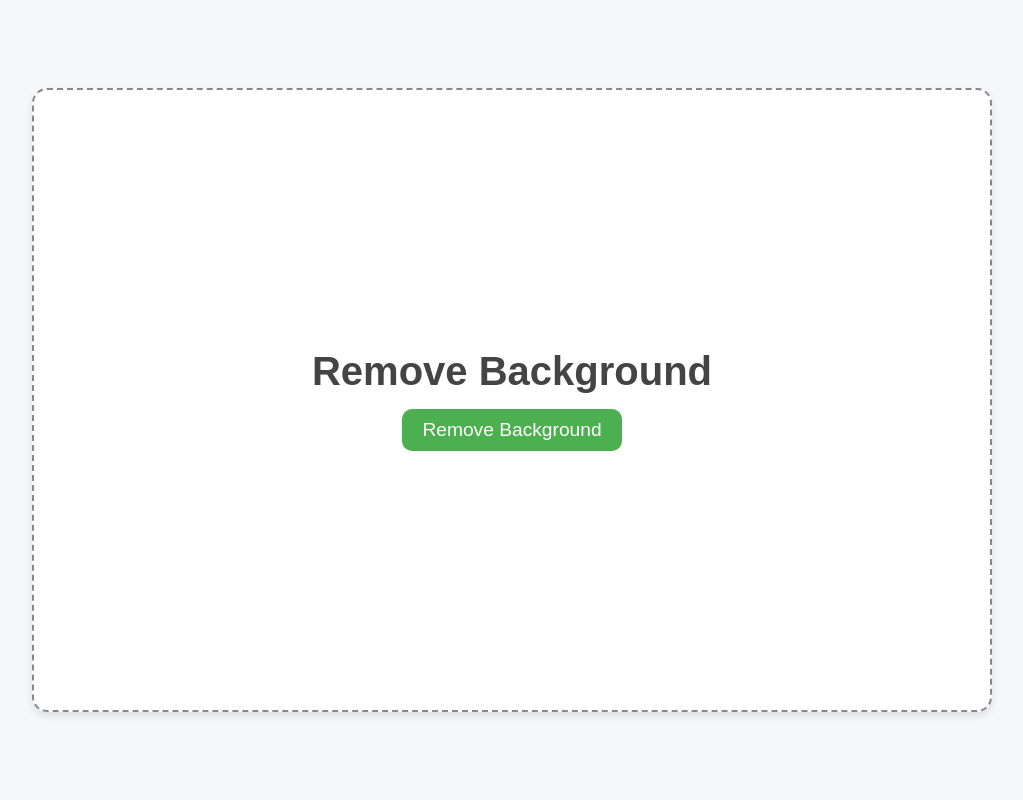
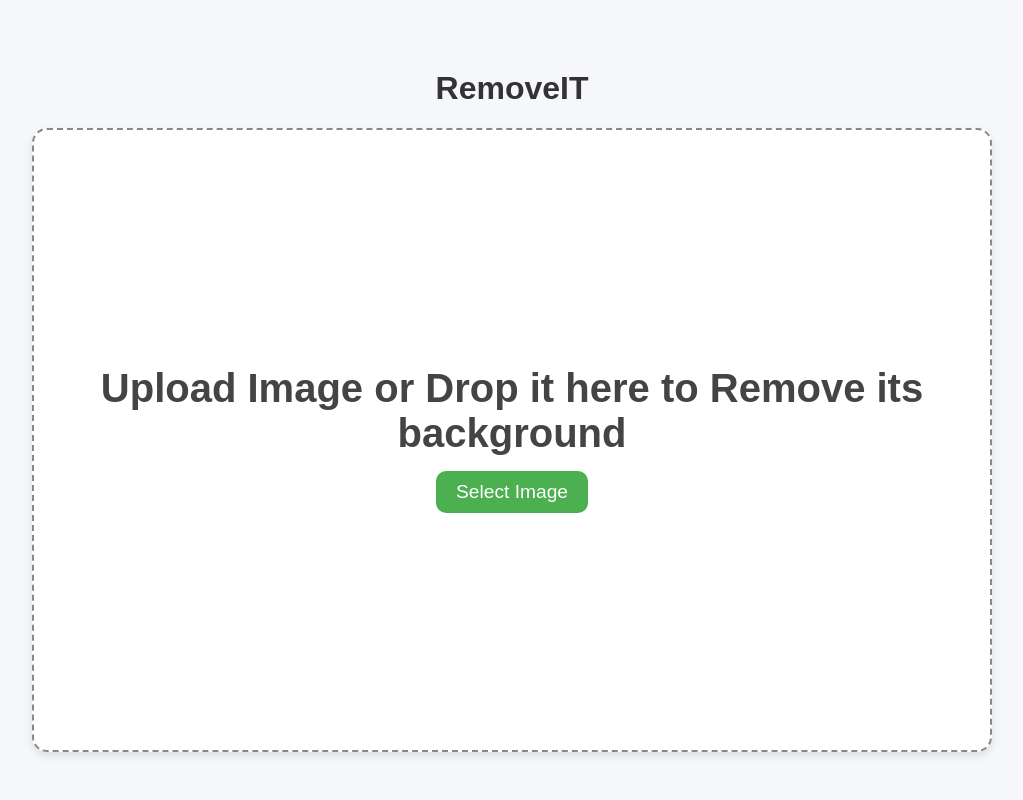
Before and after one commit to saumay3105/Bg-remover, a Flask app: page / in a window 1280 px wide. Shown: the whole page, without its empty margins (128-1151 px from the left). Run offline with Flask 3, Linux system fonts and the light colour scheme.

Commit message:
minor-changes

```diff
--- a/templates/index.html
+++ b/templates/index.html
@@ -3,7 +3,6 @@
   <head>
     <title>RemoveIT</title>
     <style>
-
       body {
         height: 100vh;
         display: flex;
@@ -15,7 +14,10 @@
         background-color: #f5f7fa;
         color: #333;
       }
-
+      .main{
+        display: flex;
+        flex-direction: column;
+      }
       /* Drop zone styling */
       .drop-zone {
         border: 2px dashed #888;
@@ -70,8 +72,10 @@
     </style>
   </head>
   <body>
+    <div class="main">
+      <h1>RemoveIT</h1>
       <div id="dropZone" class="drop-zone">
-      <h1>Remove Background</h1>
+        <h1>Upload Image or Drop it here to Remove its background</h1>
         <form
           id="uploadForm"
           action="/"
@@ -79,8 +83,9 @@
           enctype="multipart/form-data"
         >
           <input id="fileInput" type="file" name="file" />
-        <input type="submit" value="Remove Background" />
+          <input type="submit" value="Select Image" />
         </form>
+      </div>
     </div>
 
     <script>
```
Lines whose indentation alone changed are shown as unchanged.
